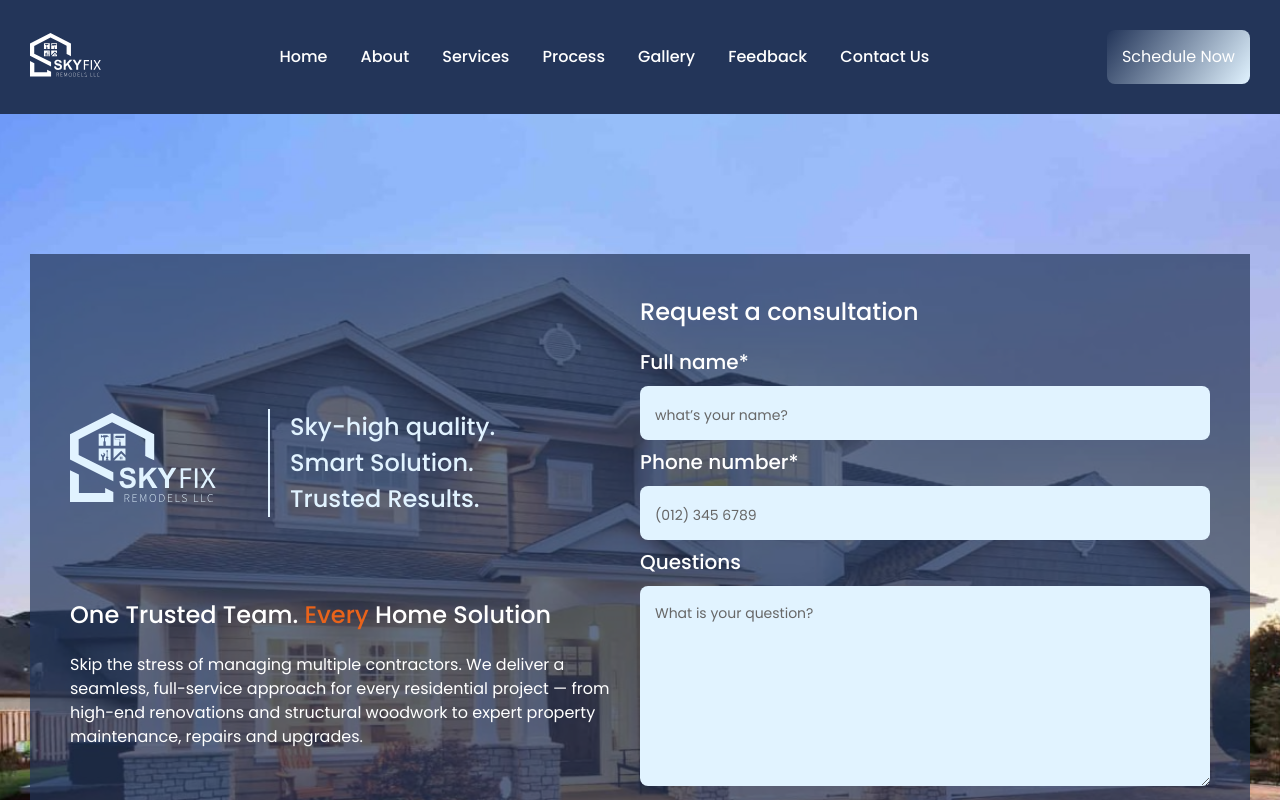
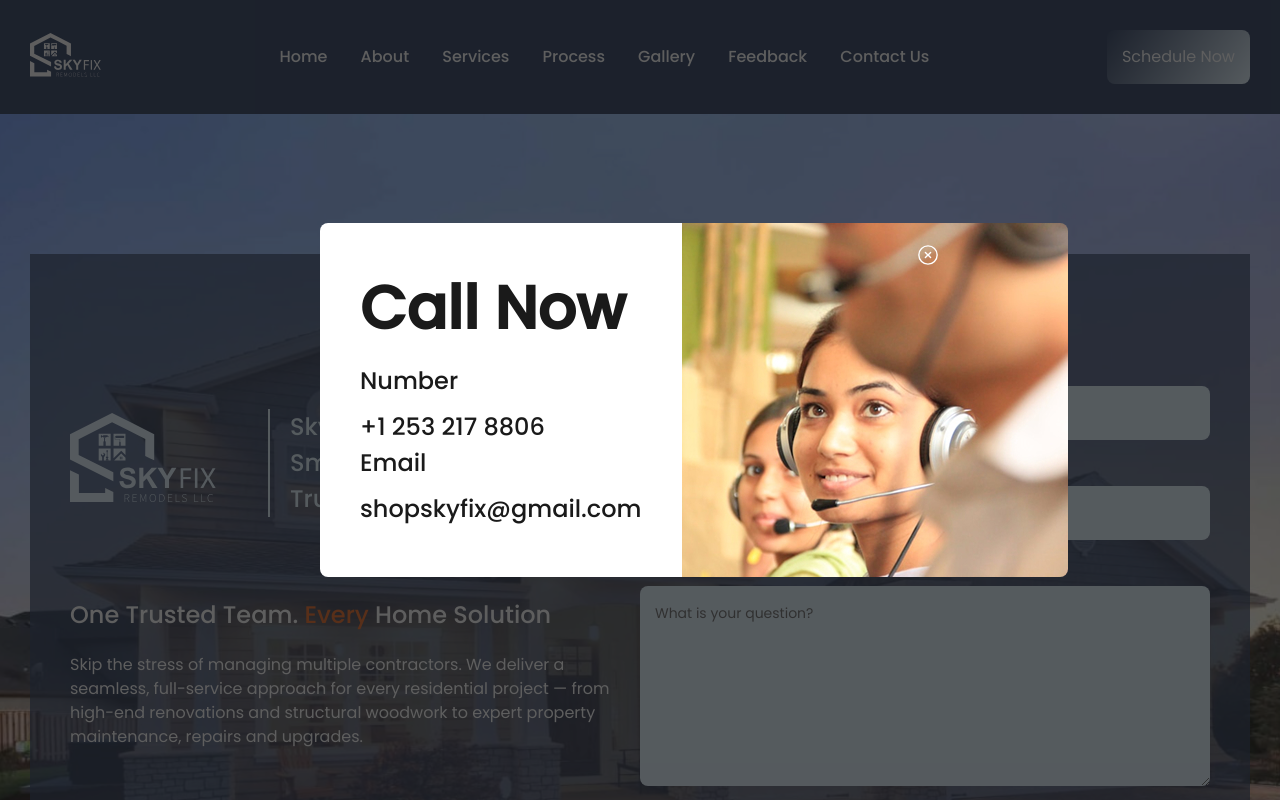
Before and after one commit to h0nova/SkyFIX, a website: page app/index.html in a window 1280 px wide. Both pictures are taken after a click on the button "Schedule Now". Shown: the top 800 px of the page. Drawn offline with nearby package versions, Linux system fonts and the light colour scheme; files that its build step writes are made by us from their sources.

Commit message:
added section call-now

```diff
--- a/app/index.html
+++ b/app/index.html
@@ -42,6 +42,30 @@
       </div>
     </header>
     <main class="main">
+      <section class="call-now">
+        <div class="call-now__inner">
+          <div class="call-now__content">
+            <h2 class="call-now__title">
+              Call Now
+            </h2>
+              <p class="call-now__text">
+                Number
+              </p>
+              <a href="tel:+12532178806" class="call-now__link">
+                +1 253 217 8806
+              </a>
+              <p class="call-now__text">
+                Email
+              </p>
+              <a href="mailto:shopskyfix@gmail.com" class="call-now__link">
+                shopskyfix@gmail.com
+              </a>
+          </div>
+          <img src="images/call-now.jpg" alt="call now" class="call-now__img">
+          <button class="call-now__btn">
+          </button>
+        </div>
+      </section>
       <section class="home" id="home">
         <div class="container">
           <div class="home__inner">
--- a/app/js/main.js
+++ b/app/js/main.js
@@ -1,5 +1,5 @@
 $(function () {
-  $('.feedback__list').slick({
+  $(".feedback__list").slick({
     slidesToShow: 2,
     slidesToScroll: 1,
     arrows: true,
@@ -10,30 +10,34 @@ $(function () {
       {
         breakpoint: 768,
         settings: {
-          slidesToShow: 1
-        }
-      }
-    ]
+          slidesToShow: 1,
+        },
+      },
+    ],
   });
 
-  mixitup('.gallery__list', {
+  mixitup(".gallery__list", {
     selectors: {
-      control: '.gallery__btn'
+      control: ".gallery__btn",
     },
     animation: {
-      duration: 300
-    }
+      duration: 300,
+    },
   });
 
-  $('.process__btn').on('click', function () {
-    var index = $(this).closest('.process__item').index();
+  $(".call-now__btn, .header__btn, .about__btn, .service__btn, .contact-us__btn, .footer__btn").on("click", function () {
+    $(".call-now").toggleClass("call-now--active");
+  });
 
-    $('.process__btn').removeClass('process__btn--active');
-    $('.process__item').removeClass('process__item--active');
-    $(this).addClass('process__btn--active');
-    $(this).closest('.process__item').addClass('process__item--active');
+  $(".process__btn").on("click", function () {
+    var index = $(this).closest(".process__item").index();
 
-    $('.process__text-item').removeClass('process__text-item--active');
-    $('.process__text-item').eq(index).addClass('process__text-item--active');
+    $(".process__btn").removeClass("process__btn--active");
+    $(".process__item").removeClass("process__item--active");
+    $(this).addClass("process__btn--active");
+    $(this).closest(".process__item").addClass("process__item--active");
+
+    $(".process__text-item").removeClass("process__text-item--active");
+    $(".process__text-item").eq(index).addClass("process__text-item--active");
   });
 });
--- a/app/scss/style.scss
+++ b/app/scss/style.scss
@@ -15,7 +15,7 @@
   width: 100%;
   padding: 30px 0;
   color: $white;
-  z-index: 999;
+  z-index: 50;
 
   .container {
     padding: 0;
@@ -75,6 +75,88 @@
 }
 
 // end HEADER
+
+// start CALL-NOW
+
+.call-now {
+  display: none;
+  position: fixed;
+  z-index: 100;
+  width: 100vw;
+  height: 100vh;
+  top: 0;
+  left: 0;
+  background-color: rgba($color: $black, $alpha: 0.7);
+
+  &--active {
+    display: block;
+  }
+
+  &__inner {
+    position: absolute;
+    display: flex;
+    justify-content: space-between;
+    max-width: 748px;
+    top: 50%;
+    left: 50%;
+    transform: translate(-50%, -50%);
+    background-color: $white;
+    border-radius: 8px;
+  }
+
+  &__content {
+    @extend %main-500;
+    padding: 40px;
+  }
+
+  &__title {
+    font-size: 60px;
+    line-height: 90px;
+    margin-bottom: 10px;
+  }
+
+  &__text,
+  &__link {
+    font-size: 24px;
+    line-height: 36px;
+    margin-bottom: 10px;
+  }
+
+  &__link {
+    transition: color 0.3s;
+
+    &:hover {
+      color: $accent;
+    }
+  }
+
+  &__img {
+    border-top-right-radius: 8px;
+    border-bottom-right-radius: 8px;
+  }
+
+  &__btn {
+    position: absolute;
+    right: 20px;
+    top: 20px;
+    width: 24px;
+    height: 24px;
+    border: 1px solid transparent;
+    border-radius: 50%;
+    background: none;
+    background-image: url("../images/close.svg");
+    background-repeat: no-repeat;
+    background-size: cover;
+    background-position: center center;
+    transition: border-color 0.3s;
+
+    &:hover {
+      border-color: $accent;
+    }
+  }
+}
+
+// end CALL-NOW
 
 // start HOME
 
```
Also changed, not shown: app/css/style.min.css, app/images/call-now.jpg (added), app/images/close.svg (added), app/js/main.min.js.
